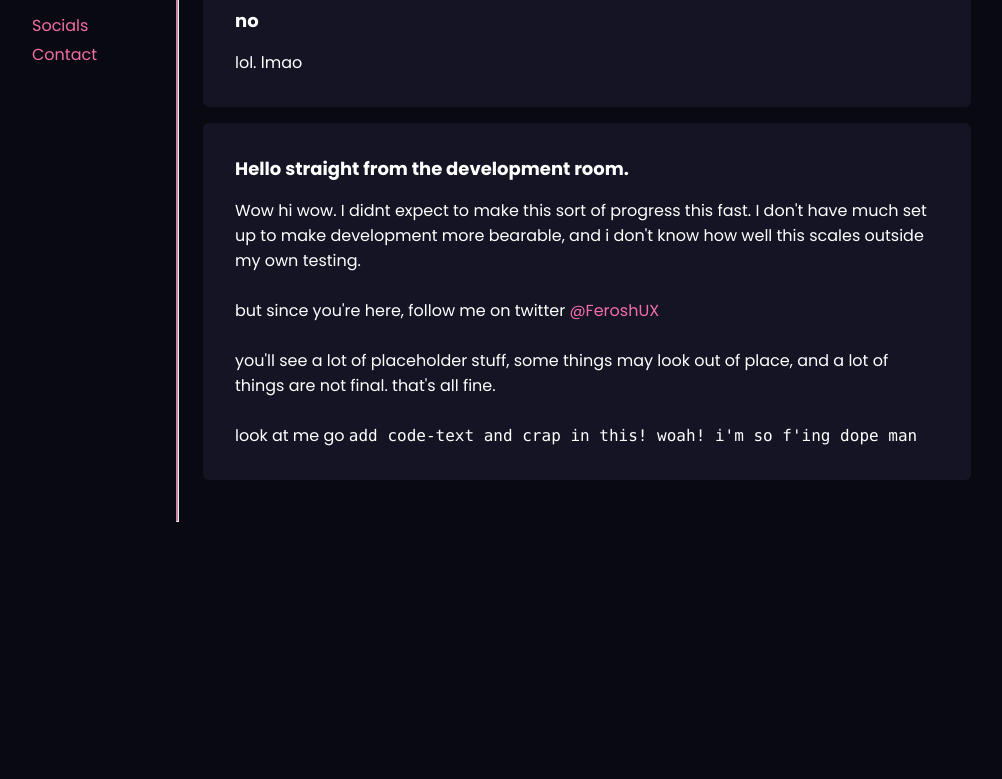
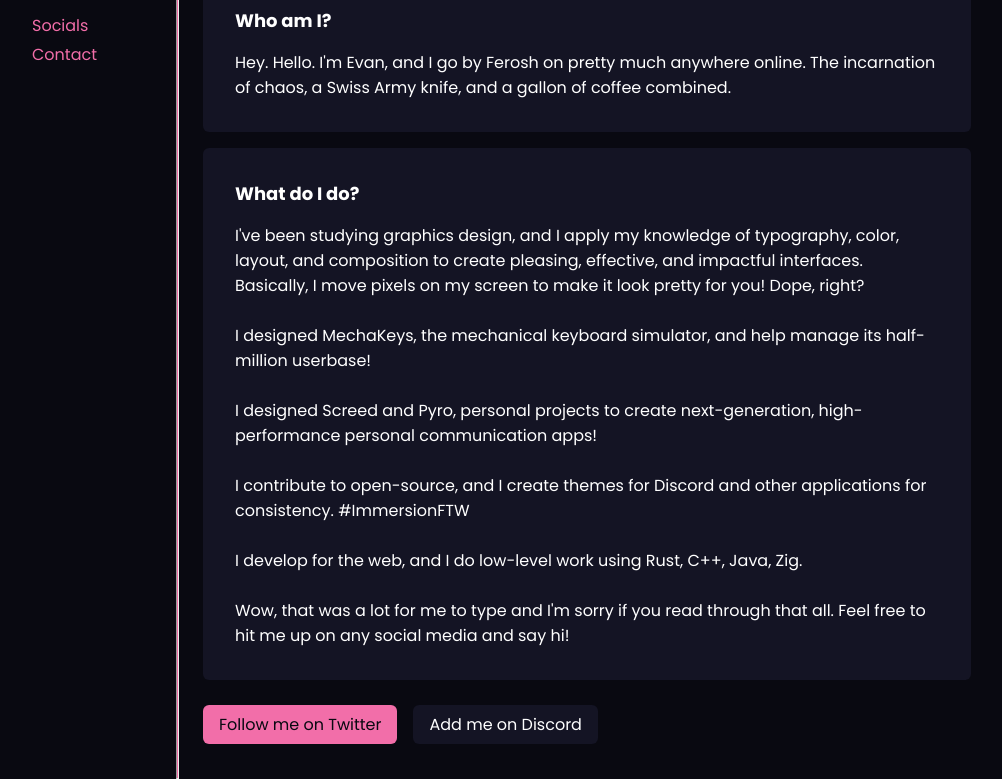
Before and after one commit to FeroshUX/FeroshUX.github.io, a plain HTML site: page index.html in a window 1280 px wide. Shown: the part 155-934 px from the top of the page, without its empty margins (24-1026 px from the left). Before the commit the page ends 800 px from the top, so only its background shows below. Drawn offline with Linux system fonts and the light colour scheme.

Commit message:
FEAT: update

```diff
--- a/index.css
+++ b/index.css
@@ -242,6 +242,38 @@
     width: 6rem;
 }
 
+.follow-button {
+    text-align: center;
+    text-decoration: none;
+    padding: 8px 16px 8px 16px;
+    background-color: #f26ea9;
+    color: #090911;
+    border-radius: 6px;
+}
+
+.follow-button:hover {
+    background-color: #ff98dd;
+}
+
+.follow-button-secondary {
+    text-align: center;
+    text-decoration: none;
+    padding: 8px 16px 8px 16px;
+    background-color: #141424;
+    color: white;
+    border-radius: 6px;
+}
+
+.follow-button-secondary:hover {
+    background-color: #1b1b2c;
+}
+
+.follow-buttons {
+    display: flex;
+    gap: 1rem;
+    margin-top: 2rem;
+}
+
 @media(max-width:750px),
 (orientation:portrait) and (pointer:coarse) {
     .app-wrapper {
--- a/index.html
+++ b/index.html
@@ -40,34 +40,43 @@
 
                 <div class="content">
                     <div class="content-with-margin">
-                        <div class="">
-                            <h1 class="header with-very-small-bottom-margin" id="fade-in-fourth">Hello and welcome!</h1>
-                            <h2 class="mini-header with-small-bottom-margin faded-color" id="fade-in-fourth"><span class="monotext">MOTD: Woo yeah oh yeah</span></h2>
+                        <main>
+                            <h1 class="header with-very-small-bottom-margin" id="fade-in-fourth">Welcome to my corner of the Internet</h1>
+                            <h2 class="mini-header with-small-bottom-margin faded-color" id="fade-in-fourth"><span class="monotext">MOTD: [TBD! Check back soon for daily messages!]</span></h2>
 
                             <div>
                                 <div class="content-section with-small-bottom-margin" id="fade-in-fifth">
                                     <h2 class="mini-header with-small-bottom-margin">
-                                        no
+                                        Who am I?
                                     </h2>
                                     <div class="content-section-inner">
-                                        lol. lmao
+                                        Hey. Hello. I'm Evan, and I go by Ferosh on pretty much anywhere online. The incarnation of chaos, a Swiss Army knife, and a gallon of coffee combined.
                                     </div>
                                 </div>
 
                                 <div class="content-section with-small-bottom-margin" id="fade-in-fifth">
-                                    <h2 class="mini-header with-small-bottom-margin">Hello straight from the development room.</h2>
+                                    <h2 class="mini-header with-small-bottom-margin">What do I do?</h2>
                                     <div class="content-section-inner">
-                                        Wow hi wow. I didnt expect to make this sort of progress this fast. I don't have much set up to make development more bearable, and i don't know how well this scales outside my own testing.
+                                        I've been studying graphics design, and I apply my knowledge of typography, color, layout, and composition to create pleasing, effective, and impactful interfaces. Basically, I move pixels on my screen to make it look pretty for you! Dope, right?
                                         <br><br>
-                                        but since you're here, follow me on twitter <a class="underline" href="https://twitter.com/FeroshUX">@FeroshUX</a>
+                                        I designed MechaKeys, the mechanical keyboard simulator, and help manage its half-million userbase!
                                         <br><br>
-                                        you'll see a lot of placeholder stuff, some things may look out of place, and a lot of things are not final. that's all fine.
+                                        I designed Screed and Pyro, personal projects to create next-generation, high-performance personal communication apps!
                                         <br><br>
-                                        look at me go <span class="monotext">add code-text and crap in this! woah! i'm so f'ing dope man</span>
+                                        I contribute to open-source, and I create themes for Discord and other applications for consistency. #ImmersionFTW
+                                        <br><br>
+                                        I develop for the web, and I do low-level work using Rust, C++, Java, Zig.
+                                        <br><br>
+                                        Wow, that was a lot for me to type and I'm sorry if you read through that all. Feel free to hit me up on any social media and say hi!
                                     </div>
                                 </div>
+
+                                <div class="follow-buttons with-small-bottom-margin">
+                                    <div id="fade-in-fifth"><a class="follow-button" href="https://twitter.com/FeroshUX">Follow me on Twitter</a></div>
+                                    <div id="fade-in-fifth"><a class="follow-button-secondary" href="discord://users/924621655345627196">Add me on Discord</a></div>
+                                </div>
                             </div>
-                        </div>
+                        </main>
                     </div>
                 </div>
             </div>
```
